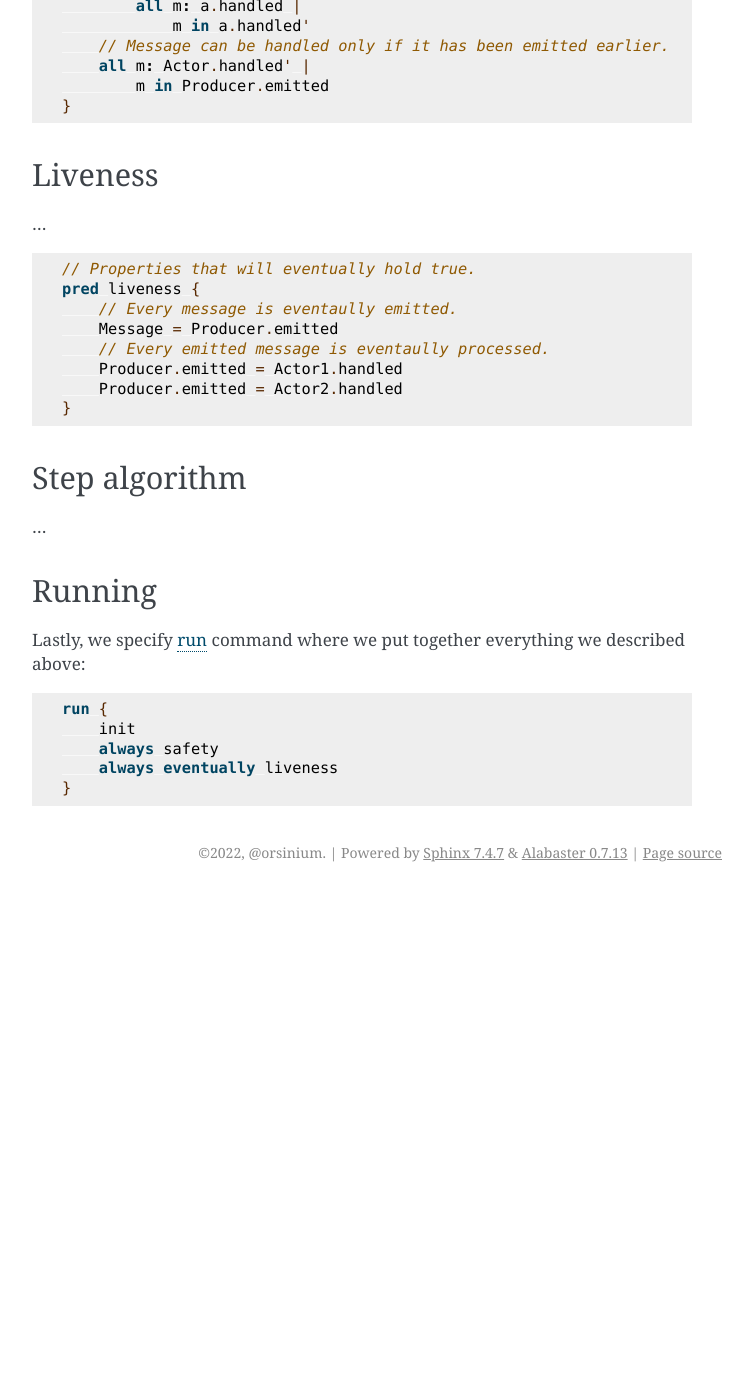
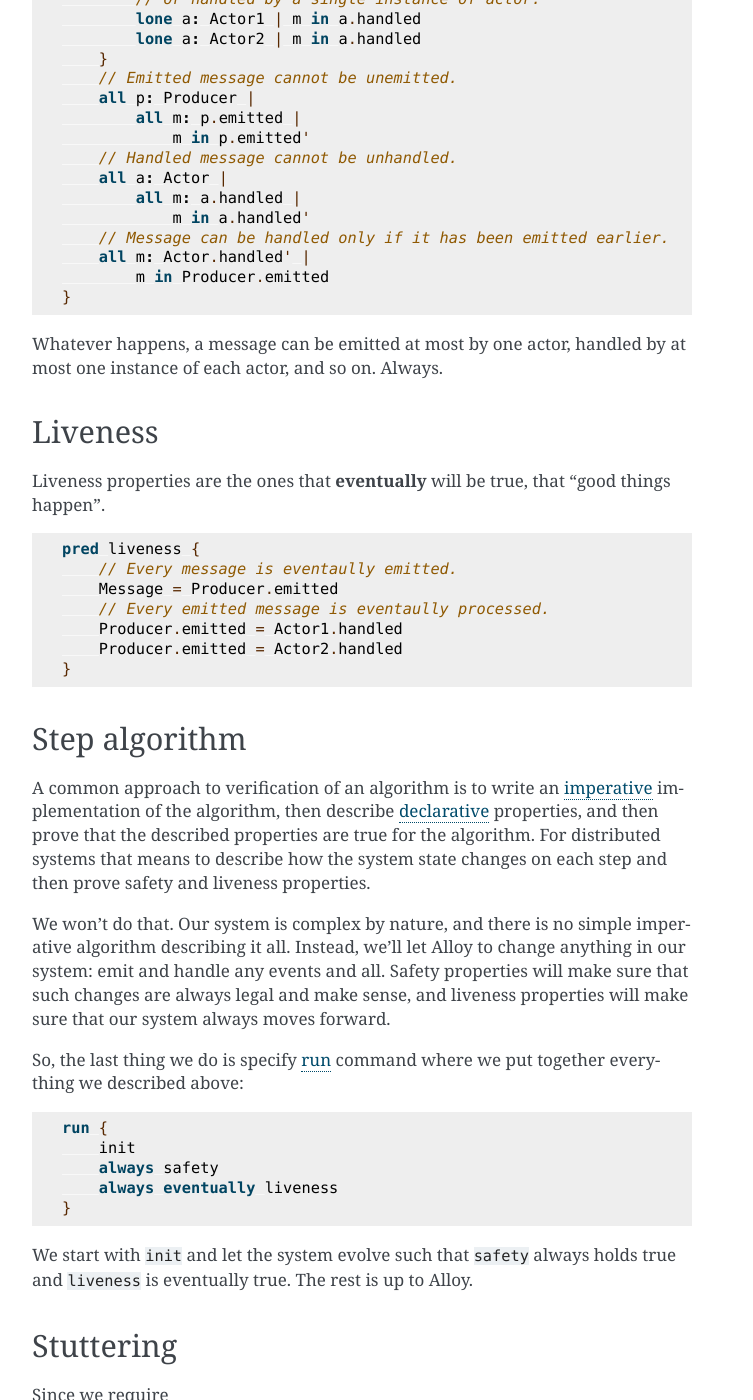
Before and after one commit to orsinium-labs/walnats, a Sphinx documentation site: the page built from docs/alloy.md, in a window 1280 px wide and 1400 px high, scrolled down 3264 px. Shown: the whole window, without its empty margins (388-1141 px from the left). Built offline with Sphinx 7.4.7, drawn with Linux system fonts in a browser that asks for light colours; before the commit the page ends 4156 px from its top, so only the background shows below that; some of the changed text lies outside the part shown.

Commit message:
finish alloy docs

````diff
--- a/docs/alloy.md
+++ b/docs/alloy.md
@@ -49,7 +49,7 @@
 
 ## Producer
 
-...
+Producer is a service that emits messages for the event. We can have multiple producers.
 
 ```alloy
 sig Producer {
@@ -57,20 +57,23 @@
 }
 ```
 
+Here, `set` means, well, that there is a set of messages, and `var` means that this set may change over time.
+
 ## Actors
 
-...
+And lastly, let's make some actors:
 
 ```alloy
 abstract sig Actor {
     var handled: set Message
 }
 
-// Different actor types, such as "send-email"
-// or "generate-report". Each atom here
-// is a separate instance of that actor.
 sig Actor1, Actor2 extends Actor {}
 ```
+
+`Actor1` and `Actor2` are different actor types, such as "send-email" or "generate-report". Each atom (instance) here is a separate instance of that actor. For example, the atom `Actor1$2` will be 2nd instance of Actor1.
+
+The `abstract` means that there are no atoms of `Actor` type, it must be either `Actor1` or `Actor2`.
 
 ## Init
 
@@ -89,7 +92,7 @@
 
 ## Safety
 
-[Safety and liveness properties](https://en.wikipedia.org/wiki/Safety_and_liveness_properties) are fundamental to how distributed systems are verified. We'll start with safety. It describes invariants that must be always true in the system whatever happens, "that bad things never happen".
+[Safety and liveness properties](https://en.wikipedia.org/wiki/Safety_and_liveness_properties) are fundamental to how distributed systems are verified. We'll start with safety. It describes invariants that must be **always** true in the system whatever happens, "that bad things never happen".
 
 ```alloy
 pred safety {
@@ -116,12 +119,13 @@
 }
 ```
 
+Whatever happens, a message can be emitted at most by one actor, handled by at most one instance of each actor, and so on. Always.
+
 ## Liveness
 
-...
+Liveness properties are the ones that **eventually** will be true, that "good things happen".
 
 ```alloy
-// Properties that will eventually hold true.
 pred liveness {
     // Every message is eventaully emitted.
     Message = Producer.emitted
@@ -133,11 +137,11 @@
 
 ## Step algorithm
 
-...
+A common approach to verification of an algorithm is to write an [imperative](https://en.wikipedia.org/wiki/Imperative_programming) implementation of the algorithm, then describe [declarative](https://en.wikipedia.org/wiki/Declarative_programming) properties, and then prove that the described properties are true for the algorithm. For distributed systems that means to describe how the system state changes on each step and then prove safety and liveness properties.
 
-## Running
+We won't do that. Our system is complex by nature, and there is no simple imperative algorithm describing it all. Instead, we'll let Alloy to change anything in our system: emit and handle any events and all. Safety properties will make sure that such changes are always legal and make sense, and liveness properties will make sure that our system always moves forward.
 
-Lastly, we specify [run](https://alloy.readthedocs.io/en/latest/language/commands.html#run) command where we put together everything we described above:
+So, the last thing we do is specify [run](https://alloy.readthedocs.io/en/latest/language/commands.html#run) command where we put together everything we described above:
 
 ```alloy
 run {
@@ -146,3 +150,9 @@
     always eventually liveness
 }
 ```
+
+We start with `init` and let the system evolve such that `safety` always holds true and `liveness` is eventually true. The rest is up to Alloy.
+
+## Stuttering
+
+Since we require
````
Also changed, not shown: docs/resp.md (+9 -1 lines).
